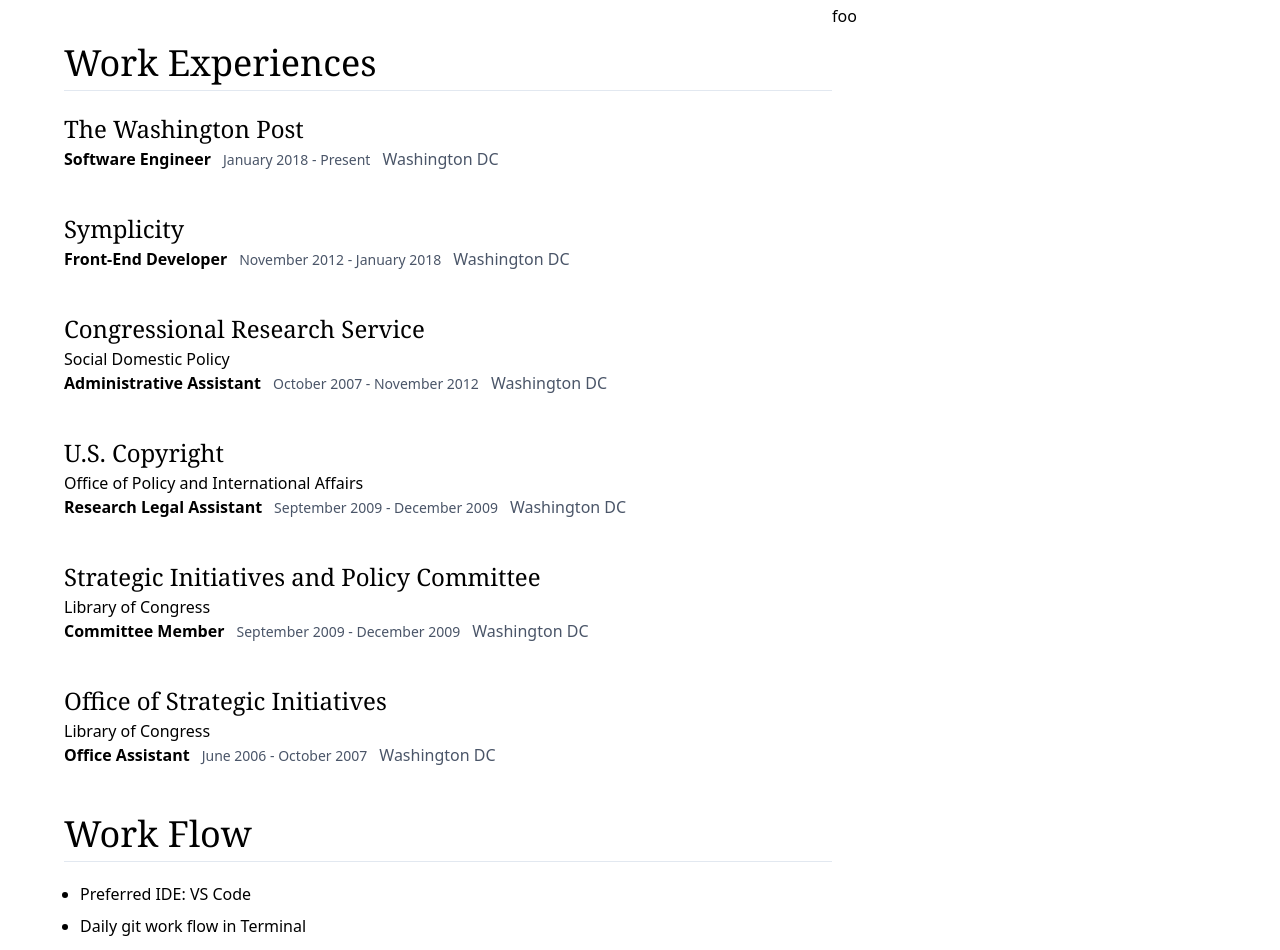
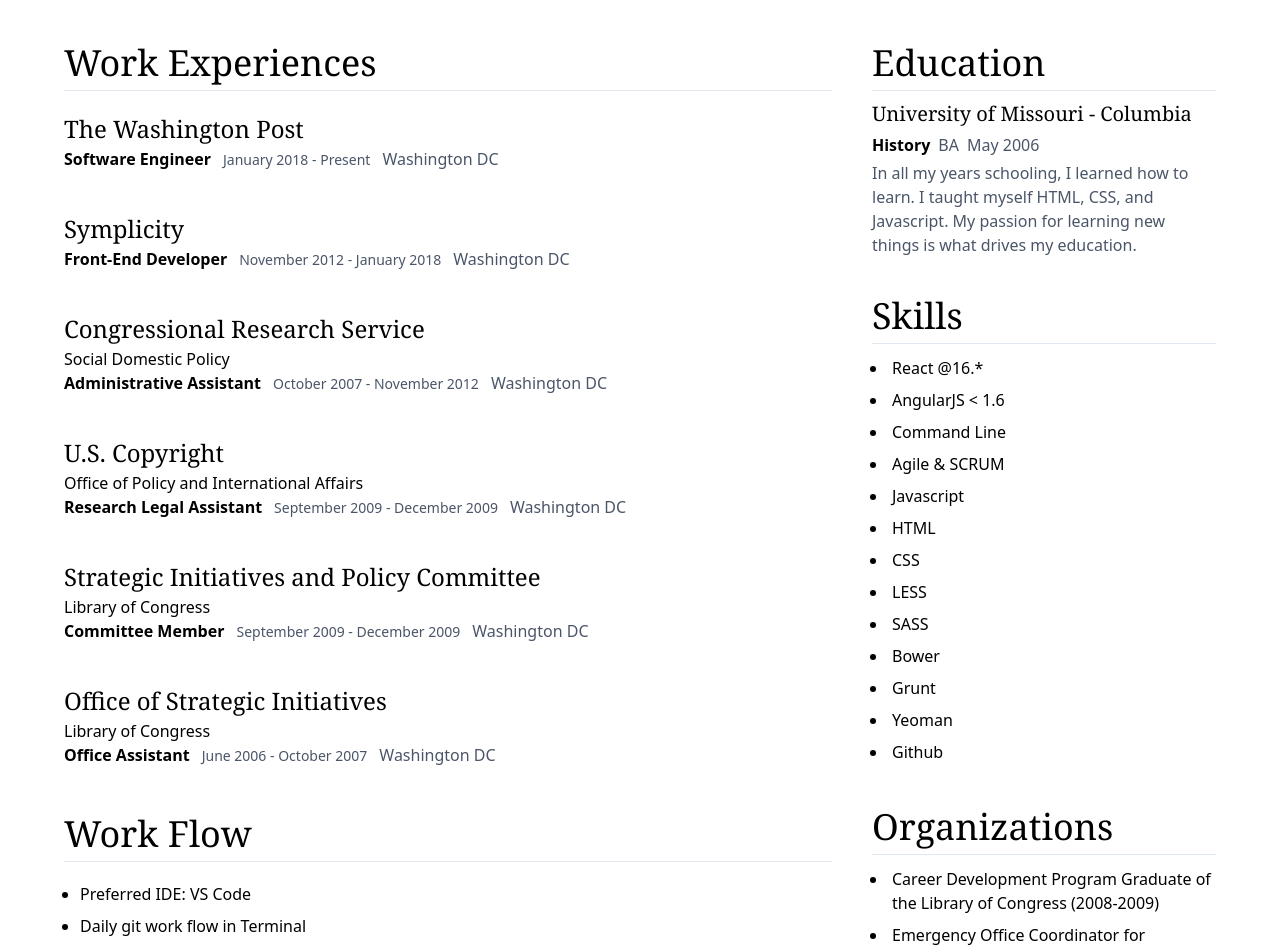
Before and after one commit to davidpham5/resume, a Next.js app: page /resume in a window 1280 px wide. Shown: the part 340-1290 px from the top of the page. Built offline with nearby package versions, Linux system fonts and the light colour scheme.

Commit message:
edu, org, and skills on sidebar

```diff
--- /dev/null
+++ b/components/Education.js
@@ -0,0 +1,24 @@
+import React from 'react'
+import { WorkExperience } from "./Work-Experience/WorkExperience";
+
+const Education = () => {
+  const { education } = WorkExperience;
+  return (
+    <div className="mt-8 pl-10">
+		 	<h1 className="header font-serif text-4xl border-b mb-2">
+		 		{education.header}
+			</h1>
+       <div className="exp">
+        <h3 className="text-xl font-serif">{education.college}</h3>
+		 		<ul className="inline-flex mt-1 mb-1">
+					<li className="font-bold pr-2">{education.major}</li>
+					<li className="text-gray-700 pr-2">{education.degree}</li>
+					<li className="text-gray-700 pr-2">{education.gradDate}</li>
+				</ul>
+				<p className="text-gray-700">{education.funny}</p>
+       </div>
+    </div>
+  )
+}
+
+export default Education;
--- /dev/null
+++ b/components/Organizations.js
@@ -0,0 +1,20 @@
+import React from 'react'
+import { WorkExperience } from "./Work-Experience/WorkExperience";
+
+const Organizations = () => {
+  const { org } = WorkExperience;
+  return (
+    <div className="mt-8 pl-10">
+       <h1 className="header font-serif text-4xl border-b mb-2">
+         Organizations
+      </h1>
+       <div className="skills">
+         <ul className="pl-4 mt-1 mb-1">
+          {org && org.map(orgs =>(<li className="list-disc p-1">{ orgs }</li>))}
+        </ul>
+       </div>
+    </div>
+  )
+}
+
+export default Organizations;
--- /dev/null
+++ b/components/Skills.js
@@ -0,0 +1,20 @@
+import React from 'react'
+import { WorkExperience } from "./Work-Experience/WorkExperience";
+
+const Skills = () => {
+  const { skills } = WorkExperience;
+  return (
+    <div className="mt-8 pl-10">
+       <h1 className="header font-serif text-4xl border-b mb-2">
+         Skills
+      </h1>
+       <div className="skills">
+         <ul className="pl-4 mt-1 mb-1">
+          {skills && skills.map(skill =>(<li className="list-disc p-1">{ skill }</li>))}
+        </ul>
+       </div>
+    </div>
+  )
+}
+
+export default Skills;
--- a/pages/resume.js
+++ b/pages/resume.js
@@ -2,7 +2,11 @@
 import WorkExp from '../components/Work-Experience/WorkExp'
 import WorkFlow from '../components/WorkFlow'
 import Hero from '../components/Hero'
+import Education from '../components/Education'
+import Skills from '../components/Skills'
+import Organizations from '../components/Organizations'
 import '../components/styles/_main.css'
+
 const Resume = () => {
   return (
     <div>
@@ -13,7 +17,9 @@
           <WorkFlow />
         </div>
         <div className="w-1/3">
-          foo
+          <Education />
+          <Skills />
+          <Organizations />
         </div>
       </div>
     </div>
```
